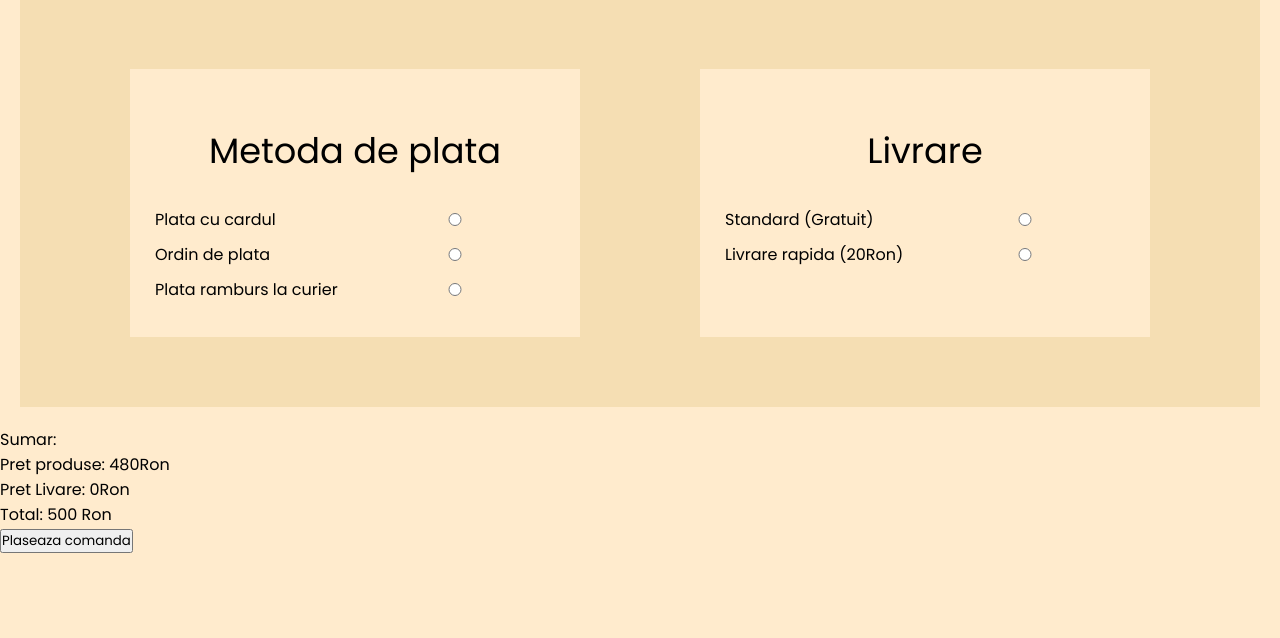
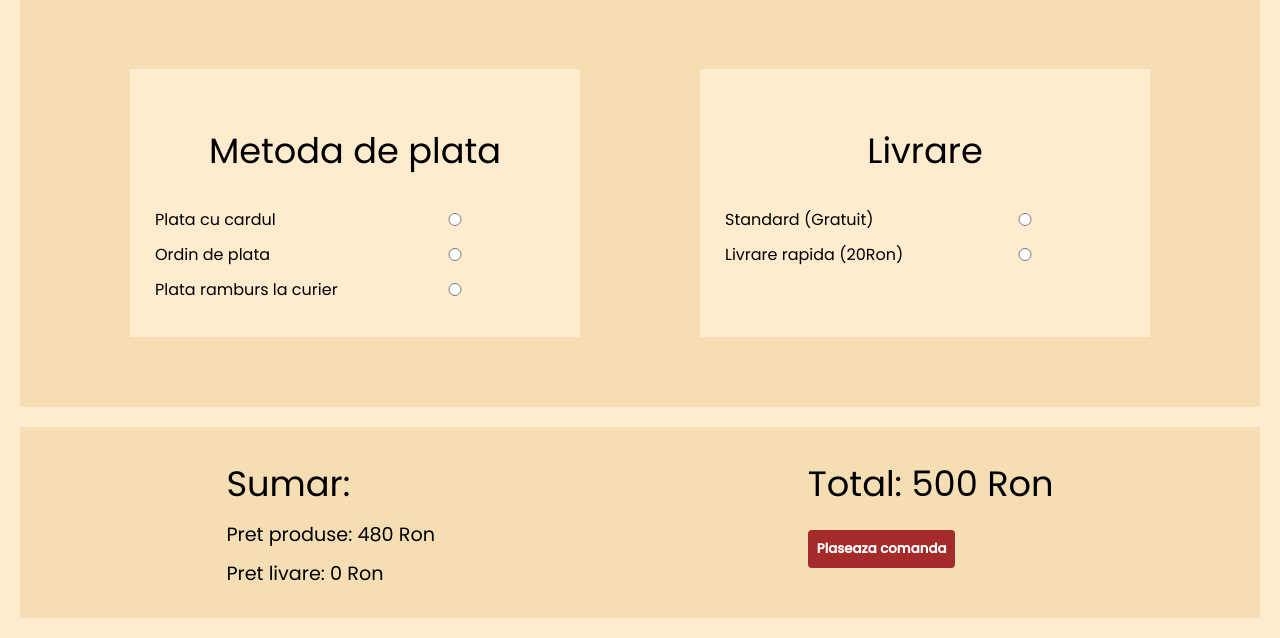
Before and after one commit to BlackNesta/Oto, a PHP site: page /comanda.html in a window 1280 px wide. Shown: the part 889-1527 px from the top of the page. Before the commit the page ends 1442 px from the top, so only its background shows below. Run offline with PHP 8.4, Linux system fonts and the light colour scheme; some libraries are stand-ins or nearby versions.

Commit message:
finalizare css

```diff
--- a/Pages/account.html
+++ b/Pages/account.html
@@ -53,7 +53,7 @@
                     <img src="./img/account_icon.png" alt="account">
                 </div>
                 <div class="btn">
-                    <a href="/login-register.html"><input type="submit" name="" value="Logout" class="button"></a>
+                    <a href="./login-register.html"><input type="submit" name="" value="Logout" class="button"></a>
                 </div>
             </section>
 
--- a/Pages/comanda-style.css
+++ b/Pages/comanda-style.css
@@ -78,3 +78,40 @@ h1{
     flex: 1;
     background-color: blanchedalmond;
 }
+
+.sumar {
+    display: flex;
+    flex-wrap: wrap;
+    justify-content: space-around;
+    background-color: wheat;
+    padding: 20px;
+    margin:20px;
+}
+
+.pret {
+    font-size: 1.2em;
+    text-align: left;
+    margin: 10px;
+}
+
+.title-sumar {
+    font-size: 2.2em;
+    text-align: left;
+    margin: 10px;
+}
+
+.right button {
+    text-align: center;
+    vertical-align: middle;
+    padding: .67em .67em;
+    cursor: pointer;
+    color: white;
+    background-color: brown;
+    border: none;
+    border-radius: .3em;
+    font-weight: bold;
+    margin: 10px;
+}
+.right button:hover {
+    background-color: lightsalmon;
+}
--- a/Pages/comanda.html
+++ b/Pages/comanda.html
@@ -130,14 +130,18 @@
         </div>
     </div>
     </div>
-    <div>
-        Sumar:
-        <div>Pret produse: 480Ron</div>
-        <div>Pret Livare: 0Ron</div>
-        <div>Total: 500 Ron</div>
-    </div>
-    <div>
-        <input type="submit" value="Plaseaza comanda">
+
+    <div class="sumar">
+        <div class="left">
+            <div class="title-sumar">Sumar:</div>
+        <div class="pret">Pret produse: 480 Ron</div>
+        <div class="pret">Pret livare: 0 Ron</div>
+        </div>
+
+        <div class="right">
+            <div class="title-sumar">Total: 500 Ron</div>
+            <button class="plaseaza">Plaseaza comanda </button>
+        </div>
     </div>
 </body>
 
```
